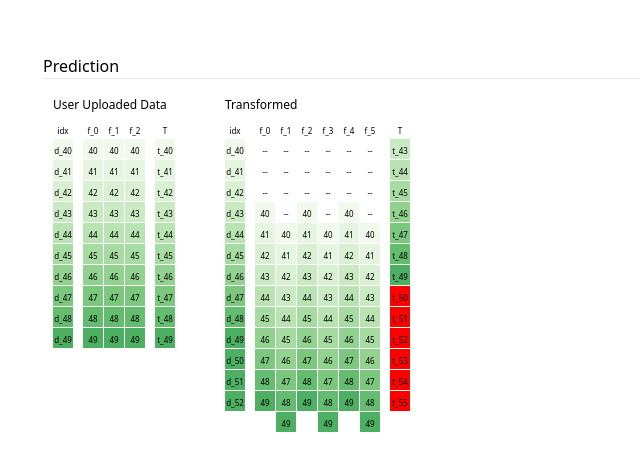
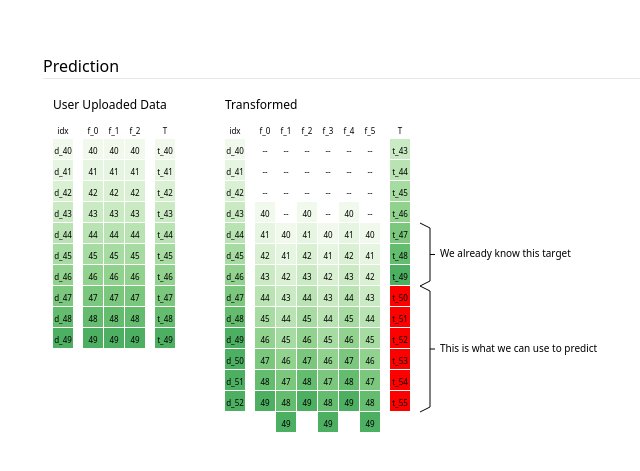
Before and after one commit to dvreed77/data-manipulation, a React (Vite) app: page / in a window 1280 px wide. Shown: the part 1216-1687 px from the top of the page, without its empty margins (277-917 px from the left). Built offline with nearby package versions, Linux system fonts and the light colour scheme.

Commit message:
added brackets

```diff
--- /dev/null
+++ b/src/Bracket.tsx
@@ -0,0 +1,38 @@
+import * as d3 from "d3";
+
+interface IProps {
+  width: number;
+  height: number;
+  label: string;
+}
+
+export const Bracket = ({ width, height, label }: IProps) => {
+  const path = d3.path();
+
+  path.moveTo(0, 0);
+  path.lineTo(width, 5);
+  path.lineTo(width, height - 5);
+  path.lineTo(0, height);
+
+  return (
+    <g>
+      <path d={path.toString()} stroke="black" strokeWidth={1} fill="none" />
+      <line
+        x1={width}
+        x2={width + 5}
+        y1={height / 2}
+        y2={height / 2}
+        stroke="black"
+        strokeWidth={1}
+      />
+      <text
+        x={width + 10}
+        y={height / 2}
+        fontSize={10}
+        alignmentBaseline="middle"
+      >
+        {label}
+      </text>
+    </g>
+  );
+};
--- a/src/Data2.tsx
+++ b/src/Data2.tsx
@@ -1,3 +1,4 @@
+import { Bracket } from "./Bracket";
 import { DataFrame } from "./Dataframe";
 import { ProblemConfig } from "./types";
 
@@ -80,6 +81,33 @@ export const Data2 = ({ problemConfig, drawWindows = false }: IProps) => {
       fill="none"
     />
   );
+
+  const fmBounds = {
+    lower: -problemConfig.featureEngineeringStart,
+    upper: 10 - problemConfig.forecastHorizon,
+  };
+
+  const fmBounds2 = {
+    lower: Math.max(
+      -problemConfig.featureEngineeringStart,
+      10 - problemConfig.forecastHorizon
+    ),
+    upper:
+      10 -
+      problemConfig.forecastHorizon +
+      (problemConfig.forecastHorizon - problemConfig.featureEngineeringEnd),
+  };
+
+  const fmBounds3 = {
+    lower: 10 - problemConfig.forecastHorizon,
+    upper: Math.max(
+      -problemConfig.featureEngineeringStart,
+      10 - problemConfig.forecastHorizon
+    ),
+  };
+
+  console.log(fmBounds);
+
   return (
     <svg width={1000} height={1000}>
       {df1.draw()}
@@ -92,6 +120,53 @@ export const Data2 = ({ problemConfig, drawWindows = false }: IProps) => {
 
       <g transform={`translate(${df1.width + 50}, 0)`}>
         {df2.draw()}
+        <g
+          transform={`translate(${df2.width + 20}, ${
+            df2.marginTop + fmBounds.lower * (df2.cellSize + df2.cellGap)
+          })`}
+        >
+          {fmBounds.upper - fmBounds.lower > 0 && (
+            <Bracket
+              width={10}
+              height={
+                (fmBounds.upper - fmBounds.lower) * (df2.cellSize + df2.cellGap)
+              }
+              label="We already know this target"
+            />
+          )}
+        </g>
+        <g
+          transform={`translate(${df2.width + 20}, ${
+            df2.marginTop + fmBounds2.lower * (df2.cellSize + df2.cellGap)
+          })`}
+        >
+          {fmBounds2.upper - fmBounds2.lower > 0 && (
+            <Bracket
+              width={10}
+              height={
+                (fmBounds2.upper - fmBounds2.lower) *
+                (df2.cellSize + df2.cellGap)
+              }
+              label="This is what we can use to predict"
+            />
+          )}
+        </g>
+        <g
+          transform={`translate(${df2.width + 20}, ${
+            df2.marginTop + fmBounds3.lower * (df2.cellSize + df2.cellGap)
+          })`}
+        >
+          {fmBounds3.upper - fmBounds3.lower > 0 && (
+            <Bracket
+              width={10}
+              height={
+                (fmBounds3.upper - fmBounds3.lower) *
+                (df2.cellSize + df2.cellGap)
+              }
+              label="Not Enough Data to predict"
+            />
+          )}
+        </g>
         {drawWindows && (
           <>
             <FeatureEngineeringWindow2 />
--- a/src/Dataframe.tsx
+++ b/src/Dataframe.tsx
@@ -1,3 +1,4 @@
+import { Bracket } from "./Bracket";
 import { Series } from "./Series";
 
 function ensure<T>(value: T | undefined | null): T {
@@ -6,6 +7,7 @@ function ensure<T>(value: T | undefined | null): T {
   }
   return value;
 }
+
 export class DataFrame {
   columns: Series[] = [];
   target?: Series;
@@ -101,6 +103,7 @@ export class DataFrame {
     if (!this.columns) return null;
 
     const cellSize = this.cellSize;
+
     return (
       <>
         <g transform={`translate(${this.marginLeft}, 30)`}>
```
